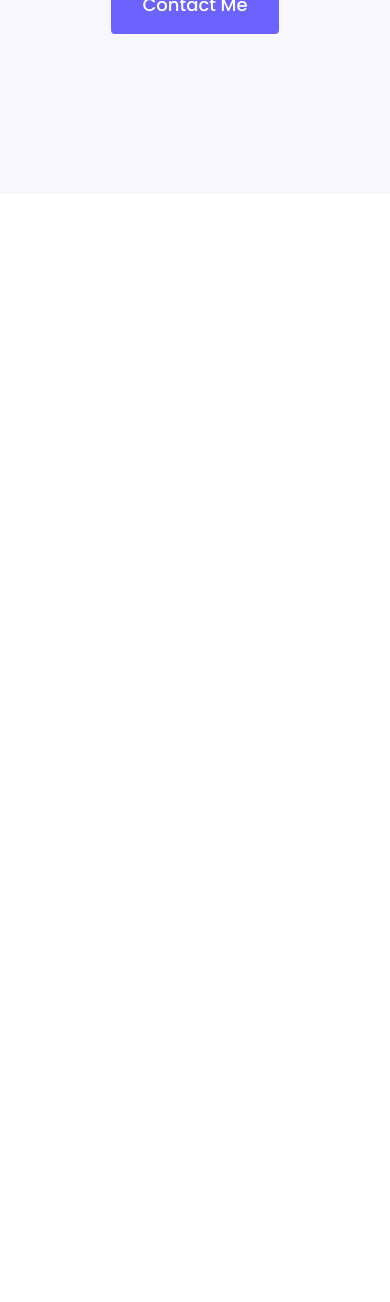
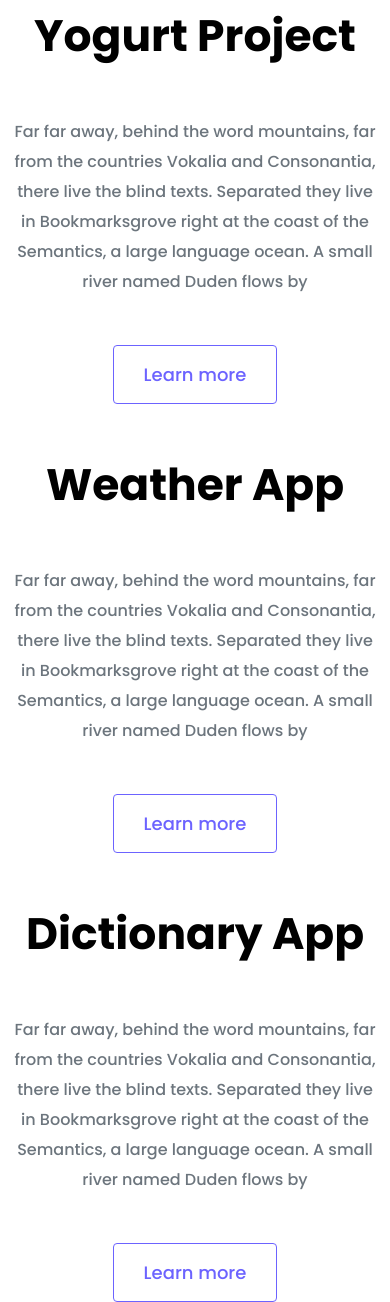
Before and after one commit to PegahM/portfolio-project, a plain HTML site: page index.html in a window 390 px wide. Shown: the part 620-1922 px from the top of the page. Before the commit the page ends 844 px from the top, so only its background shows below. Drawn offline with nearby package versions, Linux system fonts and the light colour scheme.

Commit message:
Integrated Homepage Content Design

```diff
--- a/index.html
+++ b/index.html
@@ -37,5 +37,61 @@
       <h2 class="mb-5">Front-end developer based in Iran</h2>
       <div><a href="#" class="btn btn-branding">Contact Me</a></div>
     </div>
+    <p class="text-center m-5">
+      Featured Project which my best projects be choice to show
+    </p>
+    <div class="container">
+      <div class="row mb-5">
+        <div class="col d-none d-lg-block">
+          <img src="images/yogurt.png" class="img-fluid" alt="" />
+        </div>
+        <div class="col">
+          <div class="project-description">
+            <h2 class="mb-5">Yogurt Project</h2>
+            <p class="mb-5 text-muted">
+              Far far away, behind the word mountains, far from the countries
+              Vokalia and Consonantia, there live the blind texts. Separated
+              they live in Bookmarksgrove right at the coast of the Semantics, a
+              large language ocean. A small river named Duden flows by
+            </p>
+            <a href="#" class="btn btn-branding-outline">Learn more</a>
+          </div>
+        </div>
+      </div>
+      <div class="row mb-5">
+        <div class="col">
+          <div class="project-description">
+            <h2 class="mb-5">Weather App</h2>
+            <p class="mb-5 text-muted">
+              Far far away, behind the word mountains, far from the countries
+              Vokalia and Consonantia, there live the blind texts. Separated
+              they live in Bookmarksgrove right at the coast of the Semantics, a
+              large language ocean. A small river named Duden flows by
+            </p>
+            <a href="#" class="btn btn-branding-outline">Learn more</a>
+          </div>
+        </div>
+        <div class="col d-none d-lg-block">
+          <img src="images/weather.png" class="img-fluid" alt="" />
+        </div>
+      </div>
+      <div class="row">
+        <div class="col d-none d-lg-block">
+          <img src="images/dictionary.png" class="img-fluid" alt="" />
+        </div>
+        <div class="col">
+          <div class="project-description">
+            <h2 class="mb-5">Dictionary App</h2>
+            <p class="mb-5 text-muted">
+              Far far away, behind the word mountains, far from the countries
+              Vokalia and Consonantia, there live the blind texts. Separated
+              they live in Bookmarksgrove right at the coast of the Semantics, a
+              large language ocean. A small river named Duden flows by
+            </p>
+            <a href="#" class="btn btn-branding-outline">Learn more</a>
+          </div>
+        </div>
+      </div>
+    </div>
   </body>
 </html>
--- a/styles/portfolio.css
+++ b/styles/portfolio.css
@@ -19,9 +19,15 @@ h6 {
 }
 h1 {
   font-size: 96px;
+  line-height: 1.5;
+}
+h2 {
+  font-size: 54px;
 }
 p {
   font-weight: normal;
+  font-size: 16px;
+  line-height: 30px;
 }
 .hero {
   background: var(--secondary-color);
@@ -49,3 +55,30 @@ p {
   line-height: 27px;
   padding: 15px 30px;
 }
+.btn-branding-outline {
+  font-size: 18px;
+  line-height: 27px;
+  padding: 15px 30px;
+  border-radius: 4px;
+  color: var(--branding-color);
+  border: 1px solid var(--branding-color);
+}
+.project-description {
+  padding: 120px 60px;
+}
+@media (max-width: 900px) {
+  h1 {
+    font-size: 44px;
+  }
+  h2 {
+    font-size: 44px;
+    line-height: 1.5;
+  }
+  .hero {
+    padding: 80px 20px;
+  }
+  .project-description {
+    padding: 0;
+    text-align: center;
+  }
+}
```
Also changed, not shown: images/dictionary.png (added), images/weather.png (added), images/yogurt.png (added).
